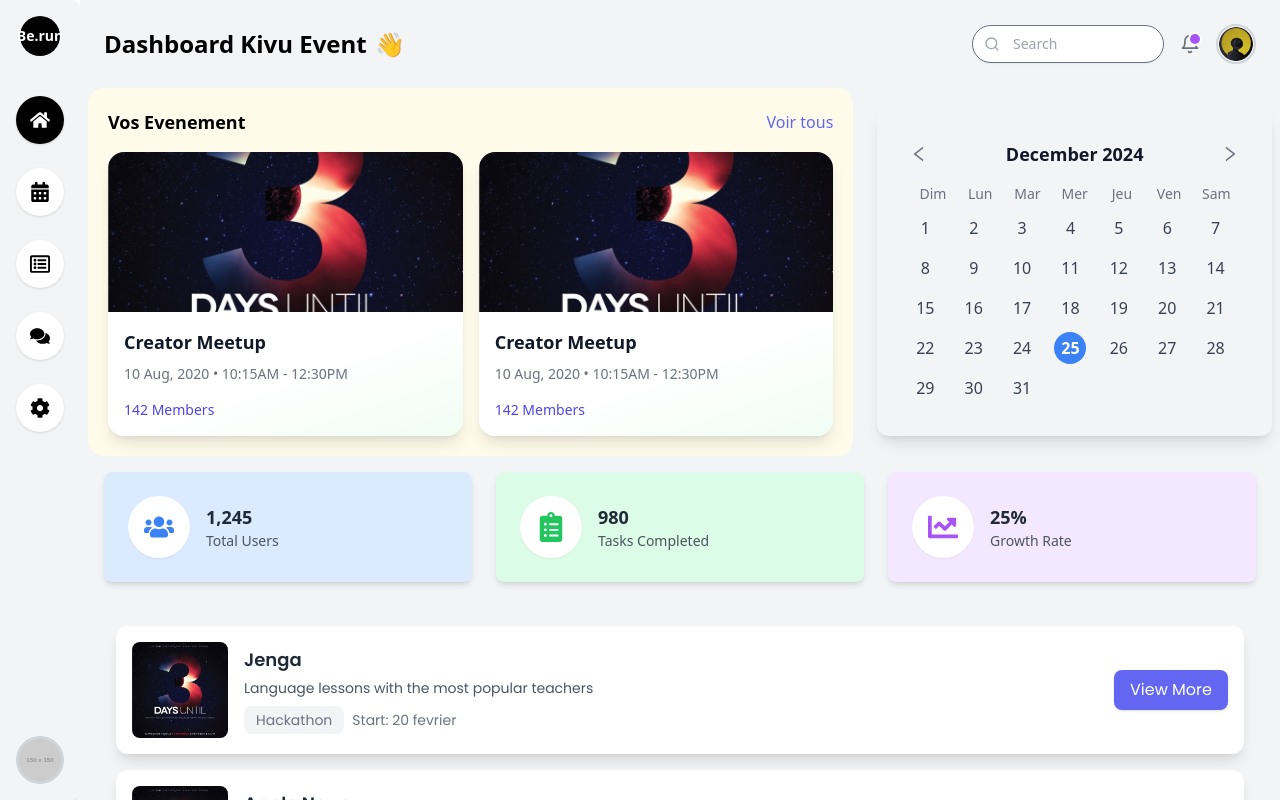
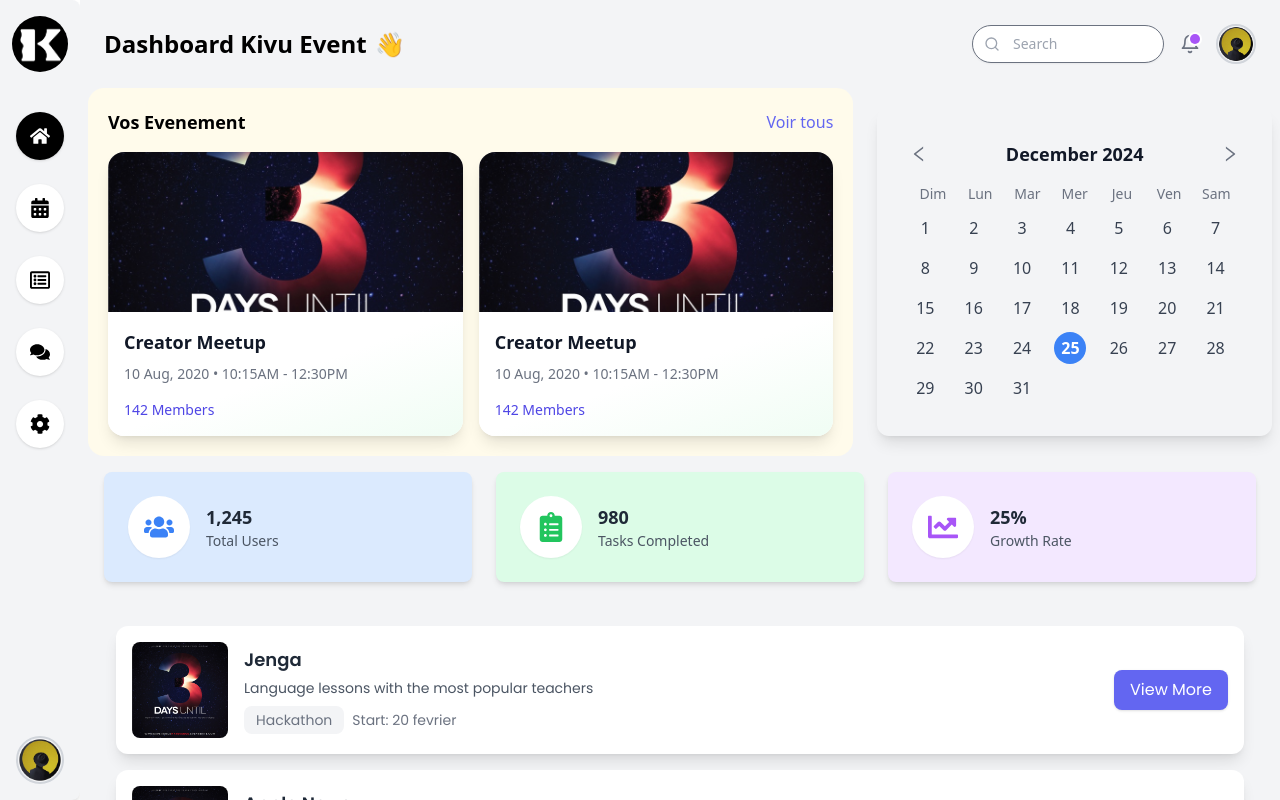
Before and after one commit to anelkamd/Kivu.Event, a React (Vite) app in the folder client/: page / in a window 1280 px wide. Built offline with nearby package versions, Linux system fonts and the light colour scheme.

Commit message:
Modification de la Sidebar.jsx

```diff
--- a/client/src/components/Sidebar.jsx
+++ b/client/src/components/Sidebar.jsx
@@ -1,14 +1,15 @@
 import React, { useState } from "react";
 import { NavLink } from "react-router-dom";
 import { motion } from "framer-motion";
+import profil from "../assets/profil.png"
 import {
     FaHome,
     FaCalendarAlt,
     FaRegListAlt,
     FaComments,
     FaCog,
-    FaUserCircle,
 } from "react-icons/fa";
+import logo from "../assets/logo.png"
 
 const Sidebar = () => {
     const menuItems = [
@@ -23,11 +24,14 @@ const Sidebar = () => {
         <div className="h-screen bg-gray-100 flex flex-col items-center py-4 w-20 rounded-r-lg shadow-md">
             {/* Logo */}
             <motion.div
-                className="bg-black text-white rounded-full w-10 h-10 flex items-center justify-center mb-10"
+                className="w-14 h-14 rounded-full overflow-hidden mb-10"
                 whileHover={{ scale: 1.1 }}
-                whileTap={{ scale: 0.9 }}
             >
-                <span className="font-bold text-sm">Be.run</span>
+                <img
+                    src={logo}
+                    alt="Logo"
+                    className="w-full h-full object-cover"
+                />
             </motion.div>
 
             {/* Menu Items */}
@@ -54,7 +58,7 @@ const Sidebar = () => {
                     whileHover={{ scale: 1.1 }}
                 >
                     <img
-                        src="https://via.placeholder.com/150"
+                        src={profil}
                         alt="User"
                         className="w-full h-full object-cover"
                     />
```
